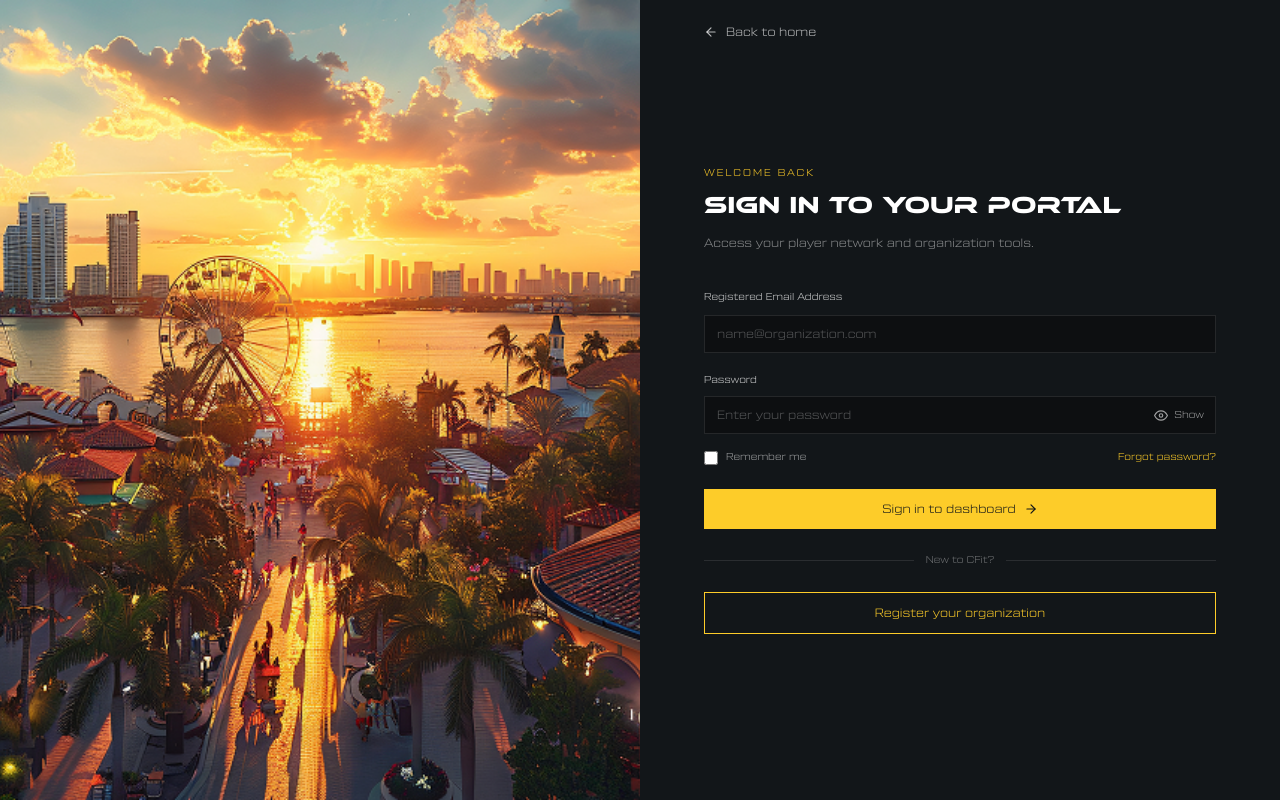
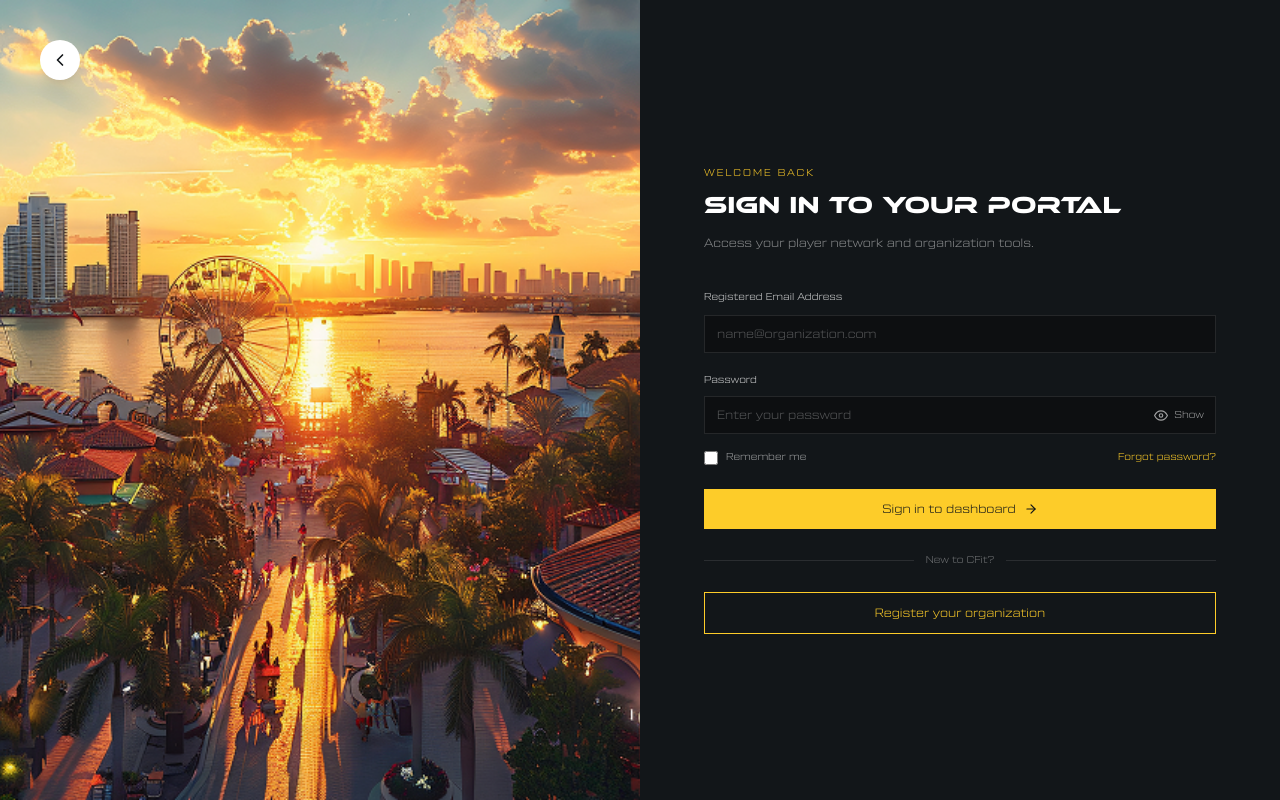
Before and after one commit to Mern-Unbeatable/jefferybryant_frontend, a React (Vite) app: page /login in a window 1280 px wide. Built offline with nearby package versions, Linux system fonts and the light colour scheme.

Commit message:
update code

```diff
--- /dev/null
+++ b/src/components/common/BackButton.jsx
@@ -0,0 +1,26 @@
+import { useNavigate } from "react-router-dom";
+import { useTranslation } from "react-i18next";
+import { FiChevronLeft } from "react-icons/fi";
+
+const BackButton = ({ className = "" }) => {
+  const { t } = useTranslation();
+  const navigate = useNavigate();
+
+  const goBack = () => {
+    if (window.history.state?.idx > 0) navigate(-1);
+    else navigate("/");
+  };
+
+  return (
+    <button
+      type="button"
+      onClick={goBack}
+      aria-label={t("join.back")}
+      className={`flex h-10 w-10 items-center justify-center rounded-full bg-white text-xl text-primary shadow-lg transition hover:bg-btn-primary ${className}`}
+    >
+      <FiChevronLeft />
+    </button>
+  );
+};
+
+export default BackButton;
--- a/src/i18n/locales/en.json
+++ b/src/i18n/locales/en.json
@@ -804,7 +804,6 @@
     "explore": "Or explore"
   },
   "login": {
-    "backHome": "Back to home",
     "eyebrow": "Welcome back",
     "title": "Sign in to your portal",
     "subtitle": "Access your player network and organization tools.",
--- a/src/i18n/locales/es.json
+++ b/src/i18n/locales/es.json
@@ -804,7 +804,6 @@
     "explore": "O explora"
   },
   "login": {
-    "backHome": "Volver al inicio",
     "eyebrow": "Bienvenido de nuevo",
     "title": "Inicia sesión en tu portal",
     "subtitle": "Accede a tu red de jugadores y a las herramientas de tu organización.",
--- a/src/i18n/locales/pap.json
+++ b/src/i18n/locales/pap.json
@@ -804,7 +804,6 @@
     "explore": "Òf eksplorá"
   },
   "login": {
-    "backHome": "Bolbe na inisio",
     "eyebrow": "Bon bini bèk",
     "title": "Drenta bo portal",
     "subtitle": "Haña akseso na bo network di hugadó i e hèrmèntnan di bo organisashon.",
--- a/src/pages/join/Join.jsx
+++ b/src/pages/join/Join.jsx
@@ -1,8 +1,9 @@
 import { useRef } from "react";
-import { Link, useNavigate } from "react-router-dom";
+import { Link } from "react-router-dom";
 import { useTranslation } from "react-i18next";
-import { FiChevronLeft, FiUser } from "react-icons/fi";
+import { FiUser } from "react-icons/fi";
 import { LuBuilding2 } from "react-icons/lu";
+import BackButton from "@/components/common/BackButton";
 import Logo from "@/components/common/Logo";
 import { usePageAnimations } from "@/hooks/usePageAnimations";
 
@@ -13,26 +14,9 @@ const roles = [
 
 const Join = () => {
   const { t } = useTranslation();
-  const navigate = useNavigate();
   const pageRef = useRef(null);
 
   usePageAnimations(pageRef, "/join");
-
-  const goBack = () => {
-    if (window.history.state?.idx > 0) navigate(-1);
-    else navigate("/");
-  };
-
-  const backButton = (className) => (
-    <button
-      type="button"
-      onClick={goBack}
-      aria-label={t("join.back")}
-      className={`flex h-10 w-10 items-center justify-center rounded-full bg-white text-xl text-primary shadow-lg transition hover:bg-btn-primary ${className}`}
-    >
-      <FiChevronLeft />
-    </button>
-  );
 
   return (
     <div ref={pageRef}>
@@ -43,11 +27,11 @@ const Join = () => {
             alt=""
             className="absolute inset-0 h-full w-full object-cover"
           />
-          {backButton("absolute left-10 top-10")}
+          <BackButton className="absolute left-10 top-10" />
         </div>
 
         <div className="relative flex items-center px-4 py-24 sm:px-10">
-          {backButton("absolute left-4 top-6 sm:left-10 lg:hidden")}
+          <BackButton className="absolute left-4 top-6 sm:left-10 lg:hidden" />
 
           <div className="mx-auto flex w-full max-w-md flex-col items-center">
             <Link to="/" aria-label="CFit Talent">
--- a/src/pages/login/Login.jsx
+++ b/src/pages/login/Login.jsx
@@ -1,7 +1,8 @@
 import { useRef, useState } from "react";
 import { Link } from "react-router-dom";
 import { useTranslation } from "react-i18next";
-import { FiArrowLeft, FiArrowRight, FiEye, FiEyeOff } from "react-icons/fi";
+import { FiArrowRight, FiEye, FiEyeOff } from "react-icons/fi";
+import BackButton from "@/components/common/BackButton";
 import { usePageAnimations } from "@/hooks/usePageAnimations";
 
 const labelClass = "text-[10px] text-white/80";
@@ -28,15 +29,11 @@ const Login = () => {
             alt=""
             className="absolute inset-0 h-full w-full object-cover"
           />
+          <BackButton className="absolute left-10 top-10" />
         </div>
 
         <div className="relative flex items-center px-4 py-24 sm:px-10 lg:px-16">
-          <Link
-            to="/"
-            className="absolute left-4 top-6 flex items-center gap-2 text-xs text-white/70 transition-colors hover:text-btn-primary sm:left-10 lg:left-16"
-          >
-            <FiArrowLeft className="text-sm" /> {t("login.backHome")}
-          </Link>
+          <BackButton className="absolute left-4 top-6 sm:left-10 lg:hidden" />
 
           <div className="mx-auto w-full max-w-xl">
             <p className="text-[10px] uppercase tracking-[0.2em] text-btn-primary">
```
